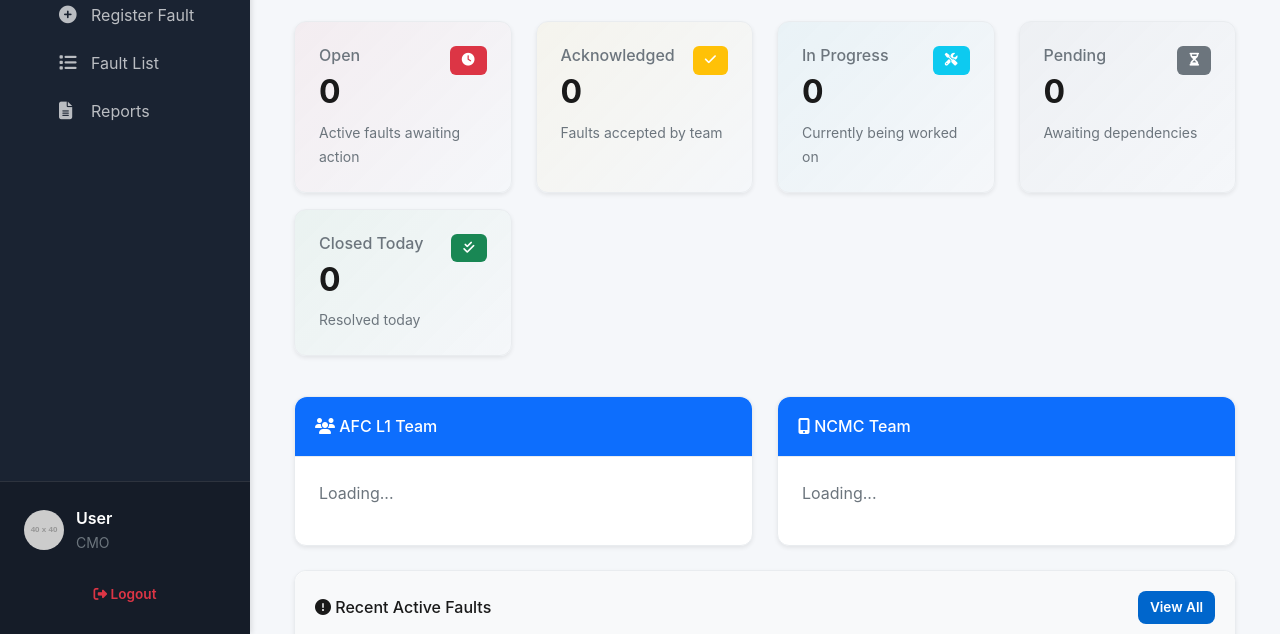
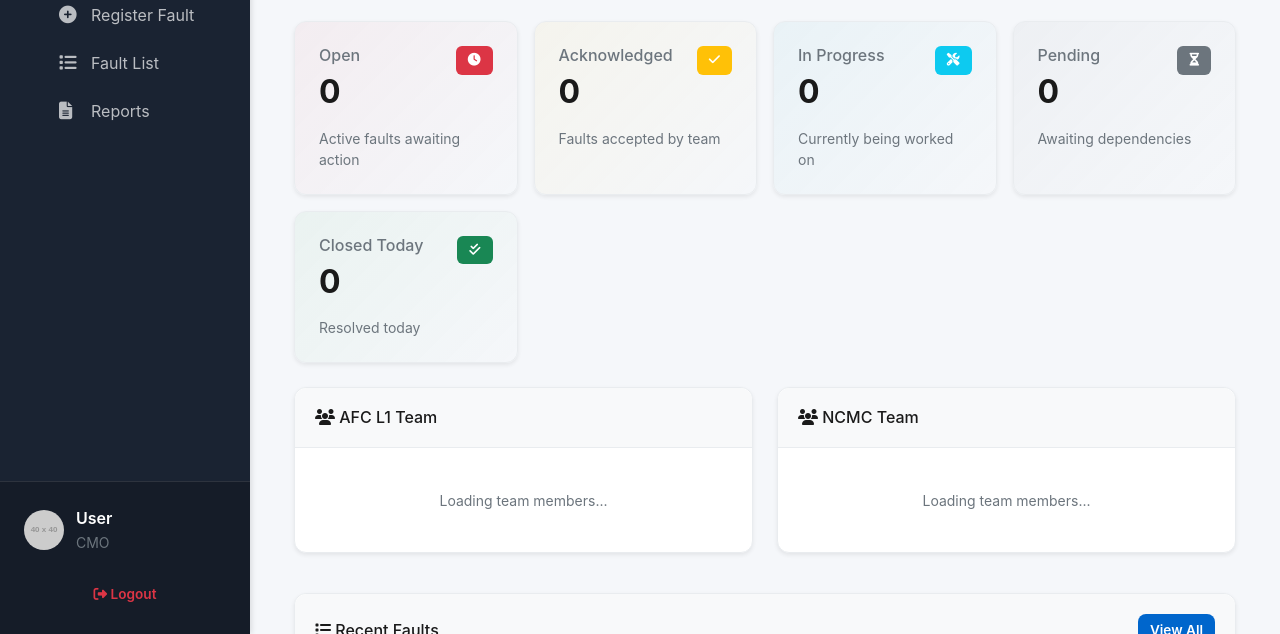
Before and after one commit to cmrlafcstation/CMRL_AFC_FMS, a plain HTML site: page index.html in a window 1280 px wide. Shown: the part 166-800 px from the top of the page. Drawn offline with nearby package versions, Linux system fonts and the light colour scheme; placeholder pictures from the web are drawn by us; a script that the page names is missing.

Commit message:
Update index.html

```diff
--- a/index.html
+++ b/index.html
@@ -12,9 +12,21 @@
     <!-- Font Awesome -->
     <link href="https://cdnjs.cloudflare.com/ajax/libs/font-awesome/6.4.0/css/all.min.css" rel="stylesheet">
 
-    <!-- Custom CSS -->
+    <!-- Custom CSS - ORDER MATTERS! -->
     <link rel="stylesheet" href="css/style.css">
     <link rel="stylesheet" href="css/responsive.css">
+
+    <style>
+        /* CRITICAL FIX: Ensure proper layout */
+        html {
+            height: 100%;
+        }
+
+        body {
+            height: 100%;
+            display: flex;
+        }
+    </style>
 </head>
 <body>
     <!-- Sidebar Navigation -->
@@ -112,145 +124,156 @@
                 </div>
 
                 <!-- Status Overview Cards -->
-                <div class="row mb-4">
-                    <div class="col-xl-3 col-md-6 mb-3">
+                <div class="row g-3 mb-4">
+                    <!-- Open Faults Card -->
+                    <div class="col-xl-3 col-lg-4 col-md-6 col-sm-12">
                         <div class="card status-card open-card">
                             <div class="card-body">
                                 <div class="d-flex justify-content-between align-items-start">
                                     <div>
-                                        <h6 class="card-title text-muted">Open</h6>
+                                        <h6 class="card-title text-muted mb-2">Open</h6>
                                         <h2 class="card-count" id="openCount">0</h2>
                                     </div>
                                     <span class="badge bg-danger">
                                         <i class="fas fa-clock"></i>
                                     </span>
                                 </div>
-                                <small class="text-muted">Active faults awaiting action</small>
+                                <small class="text-muted d-block mt-2">Active faults awaiting action</small>
                             </div>
                         </div>
                     </div>
 
-                    <div class="col-xl-3 col-md-6 mb-3">
+                    <!-- Acknowledged Faults Card -->
+                    <div class="col-xl-3 col-lg-4 col-md-6 col-sm-12">
                         <div class="card status-card acknowledged-card">
                             <div class="card-body">
                                 <div class="d-flex justify-content-between align-items-start">
                                     <div>
-                                        <h6 class="card-title text-muted">Acknowledged</h6>
+                                        <h6 class="card-title text-muted mb-2">Acknowledged</h6>
                                         <h2 class="card-count" id="acknowledgedCount">0</h2>
                                     </div>
                                     <span class="badge bg-warning">
                                         <i class="fas fa-check"></i>
                                     </span>
                                 </div>
-                                <small class="text-muted">Faults accepted by team</small>
+                                <small class="text-muted d-block mt-2">Faults accepted by team</small>
                             </div>
                         </div>
                     </div>
 
-                    <div class="col-xl-3 col-md-6 mb-3">
+                    <!-- In Progress Faults Card -->
+                    <div class="col-xl-3 col-lg-4 col-md-6 col-sm-12">
                         <div class="card status-card in-progress-card">
                             <div class="card-body">
                                 <div class="d-flex justify-content-between align-items-start">
                                     <div>
-                                        <h6 class="card-title text-muted">In Progress</h6>
+                                        <h6 class="card-title text-muted mb-2">In Progress</h6>
                                         <h2 class="card-count" id="inProgressCount">0</h2>
                                     </div>
                                     <span class="badge bg-info">
                                         <i class="fas fa-tools"></i>
                                     </span>
                                 </div>
-                                <small class="text-muted">Currently being worked on</small>
+                                <small class="text-muted d-block mt-2">Currently being worked on</small>
                             </div>
                         </div>
                     </div>
 
-                    <div class="col-xl-3 col-md-6 mb-3">
+                    <!-- Pending Faults Card -->
+                    <div class="col-xl-3 col-lg-4 col-md-6 col-sm-12">
                         <div class="card status-card pending-card">
                             <div class="card-body">
                                 <div class="d-flex justify-content-between align-items-start">
                                     <div>
-                                        <h6 class="card-title text-muted">Pending</h6>
+                                        <h6 class="card-title text-muted mb-2">Pending</h6>
                                         <h2 class="card-count" id="pendingCount">0</h2>
                                     </div>
                                     <span class="badge bg-secondary">
                                         <i class="fas fa-hourglass-half"></i>
                                     </span>
                                 </div>
-                                <small class="text-muted">Awaiting dependencies</small>
+                                <small class="text-muted d-block mt-2">Awaiting dependencies</small>
                             </div>
                         </div>
                     </div>
 
-                    <div class="col-xl-3 col-md-6 mb-3">
+                    <!-- Closed Today Card -->
+                    <div class="col-xl-3 col-lg-4 col-md-6 col-sm-12">
                         <div class="card status-card closed-card">
                             <div class="card-body">
                                 <div class="d-flex justify-content-between align-items-start">
                                     <div>
-                                        <h6 class="card-title text-muted">Closed Today</h6>
+                                        <h6 class="card-title text-muted mb-2">Closed Today</h6>
                                         <h2 class="card-count" id="closedTodayCount">0</h2>
                                     </div>
                                     <span class="badge bg-success">
                                         <i class="fas fa-check-double"></i>
                                     </span>
                                 </div>
-                                <small class="text-muted">Resolved today</small>
+                                <small class="text-muted d-block mt-2">Resolved today</small>
                             </div>
                         </div>
                     </div>
                 </div>
 
-                <!-- Current Duty Staff -->
+                <!-- AFC L1 Team & NCMC Team Section -->
                 <div class="row mb-4">
-                    <div class="col-md-6">
+                    <div class="col-lg-6 mb-3">
                         <div class="card">
-                            <div class="card-header bg-primary text-white">
+                            <div class="card-header">
                                 <h6 class="mb-0">
                                     <i class="fas fa-users"></i> AFC L1 Team
                                 </h6>
                             </div>
                             <div class="card-body">
-                                <div id="l1TeamList" class="team-list">
-                                    <p class="text-muted">Loading...</p>
+                                <div class="team-list" id="l1TeamList">
+                                    <div class="text-center text-muted py-3">
+                                        <small>Loading team members...</small>
+                                    </div>
                                 </div>
                             </div>
                         </div>
                     </div>
 
-                    <div class="col-md-6">
+                    <div class="col-lg-6 mb-3">
                         <div class="card">
-                            <div class="card-header bg-primary text-white">
+                            <div class="card-header">
                                 <h6 class="mb-0">
-                                    <i class="fas fa-mobile-alt"></i> NCMC Team
+                                    <i class="fas fa-users"></i> NCMC Team
                                 </h6>
                             </div>
                             <div class="card-body">
-                                <div id="ncmcTeamList" class="team-list">
-                                    <p class="text-muted">Loading...</p>
+                                <div class="team-list" id="ncmcTeamList">
+                                    <div class="text-center text-muted py-3">
+                                        <small>Loading team members...</small>
+                                    </div>
                                 </div>
                             </div>
                         </div>
                     </div>
                 </div>
 
-                <!-- Recent Faults -->
-                <div class="card">
+                <!-- Recent Faults Table -->
+                <div class="card mb-4">
                     <div class="card-header d-flex justify-content-between align-items-center">
                         <h6 class="mb-0">
-                            <i class="fas fa-exclamation-circle"></i> Recent Active Faults
+                            <i class="fas fa-list"></i> Recent Faults
                         </h6>
-                        <a href="fault-list.html" class="btn btn-sm btn-primary">View All</a>
+                        <a href="fault-list.html" class="btn btn-sm btn-primary">
+                            View All
+                        </a>
                     </div>
                     <div class="table-responsive">
                         <table class="table table-hover mb-0">
                             <thead class="table-light">
                                 <tr>
-                                    <th>Ticket ID</th>
+                                    <th>Ticket</th>
                                     <th>Station</th>
                                     <th>System</th>
+                                    <th>Priority</th>
                                     <th>Status</th>
-                                    <th>Priority</th>
                                     <th>Age</th>
-                                    <th>Assigned To</th>
+                                    <th>Actions</th>
                                 </tr>
                             </thead>
                             <tbody id="recentFaultsList">
@@ -282,12 +305,13 @@
     <script src="https://cdn.jsdelivr.net/npm/bootstrap@5.3.0/dist/js/bootstrap.bundle.min.js"></script>
     <script src="https://cdnjs.cloudflare.com/ajax/libs/moment.js/2.29.4/moment.min.js"></script>
 
-    <!-- Custom Scripts -->
     <script src="js/api.js"></script>
     <script src="js/validators.js"></script>
     <script src="js/notifications.js"></script>
     <script src="js/ui.js"></script>
     <script src="js/cache.js"></script>
+    <script src="js/master-data.js"></script>
+
     <script src="js/main.js"></script>
 </body>
 </html>
```
